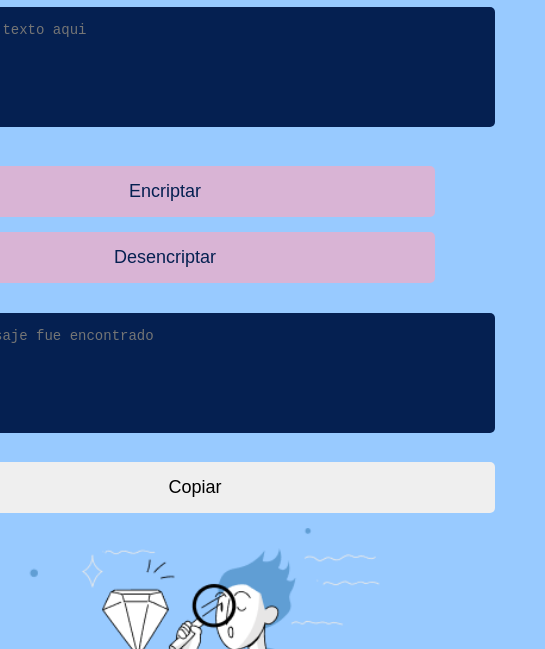
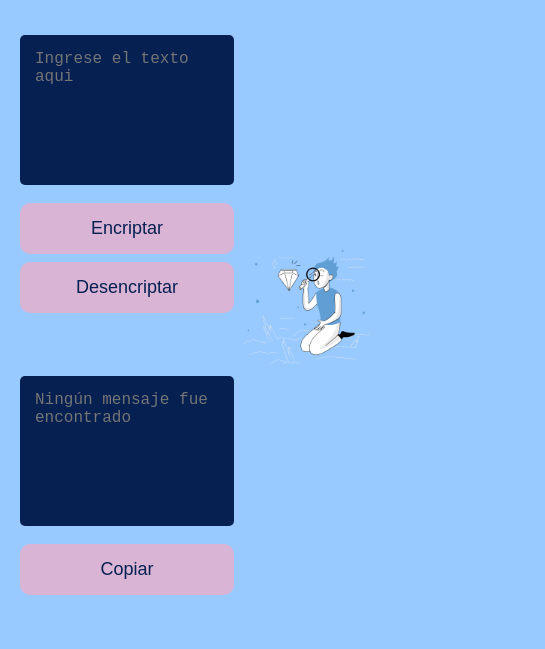
Before and after one commit to ibAbi-serendipity/encriptador-de-texto, a plain HTML site: page index.html in a window 390 px wide. Shown: the part 143-792 px from the top of the page, 545 px wide, since content can reach past the window. Drawn offline with Linux system fonts and the light colour scheme.

Commit message:
Update style.css

```diff
--- a/style.css
+++ b/style.css
@@ -24,6 +24,7 @@ header {
     display: flex;
     justify-content: left;
     padding: 20px;
+    padding-bottom: 5px;
     background-color: #98CAFF;
 }
 
@@ -38,12 +39,12 @@ header {
     flex-direction: row;
     align-items: center;
     justify-content: space-evenly;
-    padding: 10px;
+    padding: 0px 20px;
     gap: 10px;
 }
 
 .left{
-    width: 700px;
+    width: 85%;
     display: flex;
     flex-direction: column;
     align-items: center;
@@ -53,22 +54,27 @@ header {
 }
 
 .right{
-    width: 400px;
+    width: 50%;
     display: flex;
+    flex-direction: column;
     align-items: center;
     justify-content: center;
     gap: 20px;
     box-sizing: border-box;
 }
 .imagen{
-    width: 800px;
+    width: 100%;
+    max-width: 390px;
     height: auto;
+    margin-bottom: 20px;
 }
 .main__textarea, .main__box {
     width: 100%;
     max-width: 600px;
 }
-
+ textarea{
+    color: #FFFFFF;
+ }
 .textarea, .box__textarea {
     width: 100%;
     height: 150px;
@@ -90,13 +96,22 @@ header {
     margin-top: 10px;
 }
 
+.main__buttons__2 {
+    display: flex;
+    flex-direction: row;
+    justify-content: center;
+    width: 100%;
+    max-width: 600px;
+    margin-top: 10px;
+}
+
 button {
     flex: 1;
     padding: 15px;
     font-size: 18px;
     font-weight: 500;
     border: none;
-    border-radius: 5px;
+    border-radius: 10px;
     cursor: pointer;
     transition: background-color 0.3s ease;
     margin: 0 10px;
@@ -122,6 +137,21 @@ button {
     color: var(--color-secundary-background);
 }
 
+.copy {
+    width: 50%;
+    display: flex;
+    align-items: center;
+    justify-content: center;
+    max-width: 280px;
+    background-color: var(--color-secundary-background);
+    color: var(--color-intensy-background);
+}
+
+.copy:hover {
+    background-color: var(--color-intensy-background);
+    color: var(--color-secundary-background);
+}
+
 .footer {
     display: flex;
     align-items: center;
@@ -130,21 +160,22 @@ button {
     color: #FFFFFF;
     text-align: center;
     padding: 15px;
+    width: 100%;
 }
 
 @media(max-width: 768px) {
     .main__buttons {
         flex-direction: column;
-        width: 90%;
+        width: 100%;
     }
 
     button {
         width: 100%;
-        margin: 5px 0;
+        margin: 4px 0;
     }
 }
 
-@media(max-width: 480px) {
+@media(max-width: 375px) {
     .main {
         display: flex;
         flex-direction: column;
@@ -153,7 +184,7 @@ button {
     }
 
     .main__textarea, .main__box {
-        width: 90%;
+        width: 95%;
         margin: 0 auto;
     }
 
@@ -165,12 +196,12 @@ button {
     }
 
     .main__buttons {
-        width: 90%;
+        width: 100%;
         flex-direction: column;
     }
 
     .main__buttons button {
         width: 100%;
-        margin-bottom: 10px;
+        margin-bottom: 4px;
     }
 }
```
